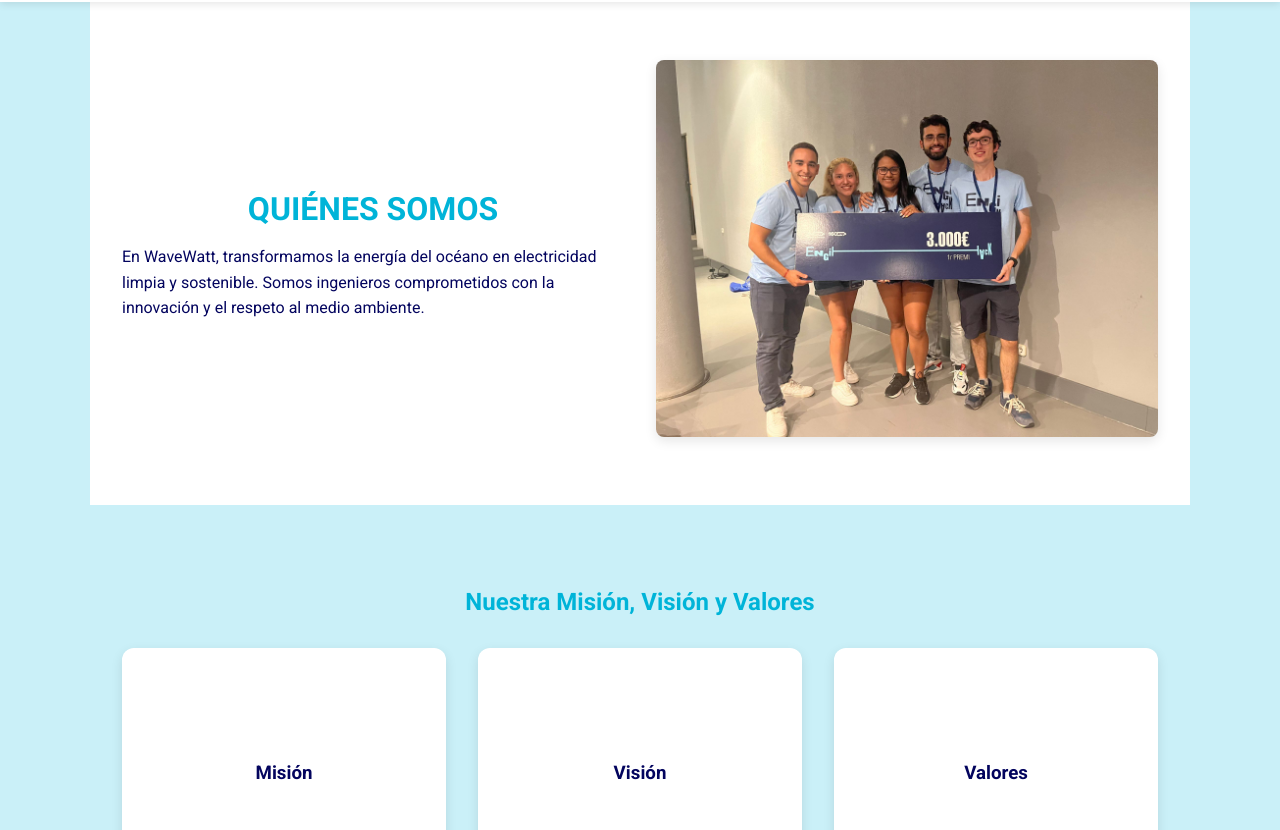
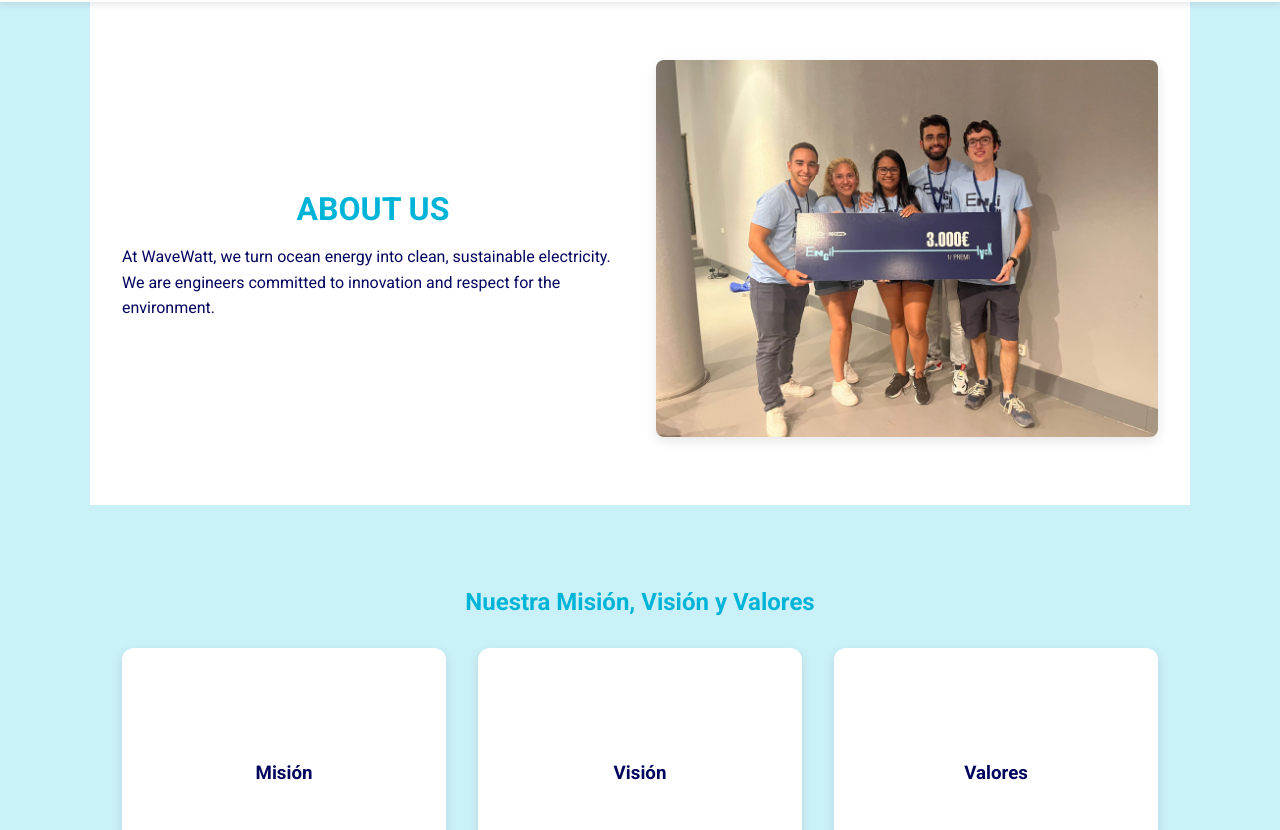
Before and after one commit to renergyy/Wavewatt, a Jekyll site: the page built from index.en.md, in a window 1280 px wide and 900 px high, scrolled down 546 px, cut to the strip 70-900 px from the top of the window. Built offline with Jekyll 4.4.1, drawn with Linux system fonts in a browser that asks for light colours; nearby versions of some CDN libraries.

Commit message:
Update about.html

```diff
--- a/_includes/about.html
+++ b/_includes/about.html
@@ -1,14 +1,17 @@
+{% assign a = site.data.i18n[page.lang].about %}
 <section id="about" class="alt">
   <div class="about-container" style="display:flex; align-items:center; gap:2rem;">
     <div class="about-text" style="flex:1;">
-      <h2 style="text-transform:uppercase; font-size:2rem; color:var(--accent); margin-bottom:1rem;">Quiénes Somos</h2>
+      <h2 style="text-transform:uppercase; font-size:2rem; color:var(--accent); margin-bottom:1rem;">
+        {{ a.heading }}
+      </h2>
       <p style="font-size:1rem; line-height:1.6;">
-        En WaveWatt, transformamos la energía del océano en electricidad limpia y sostenible.
-        Somos ingenieros comprometidos con la innovación y el respeto al medio ambiente.
+        {{ a.text }}
       </p>
     </div>
     <div class="about-image" style="flex:1;">
-      <img src="img/equipo.jpg" alt="Equipo WaveWatt" style="width:100%; border-radius:8px; box-shadow:0 4px 12px rgba(0,0,0,0.1);">
+      <img src="{{ site.baseurl }}/img/equipo.jpg" alt="Equipo WaveWatt"
+           style="width:100%; border-radius:8px; box-shadow:0 4px 12px rgba(0,0,0,0.1);">
     </div>
   </div>
 </section>
```
